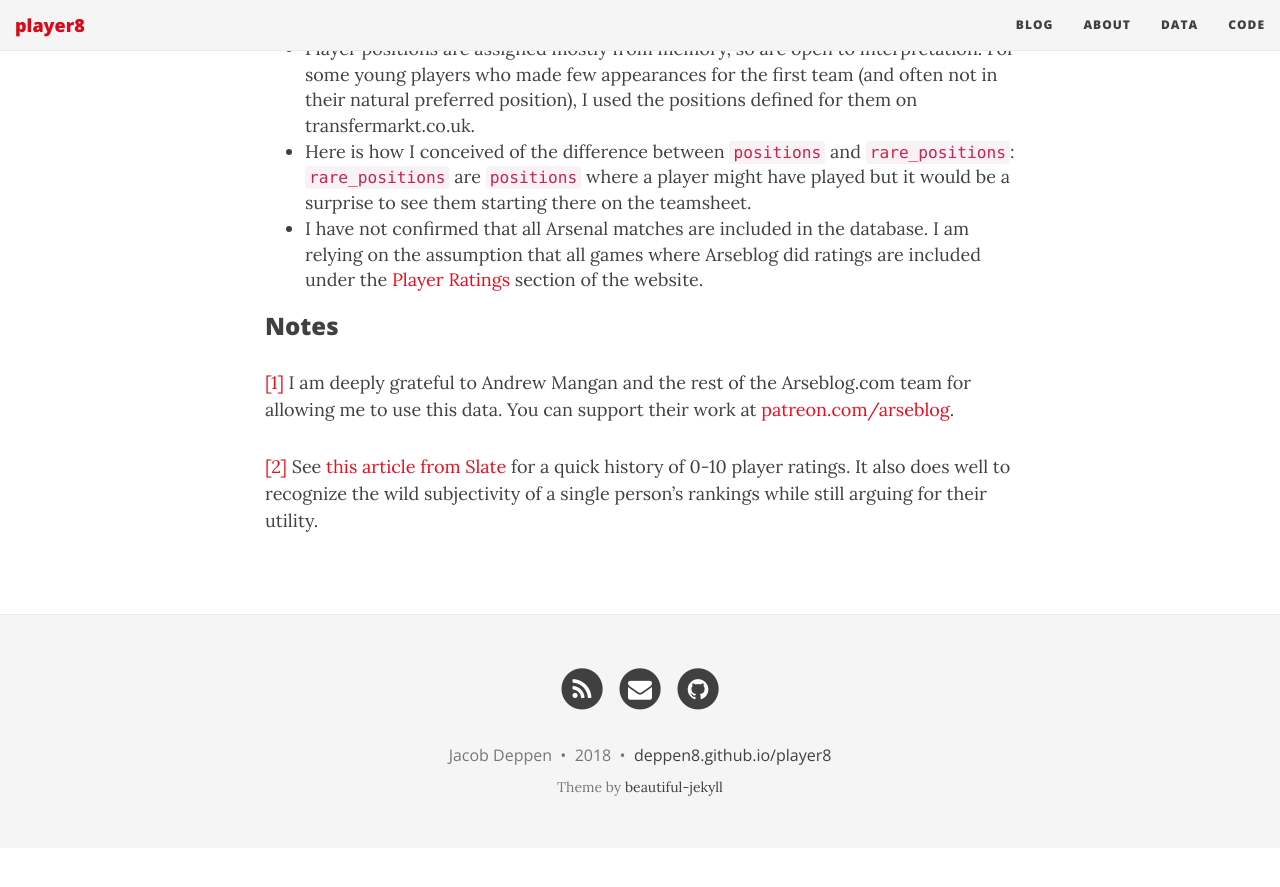
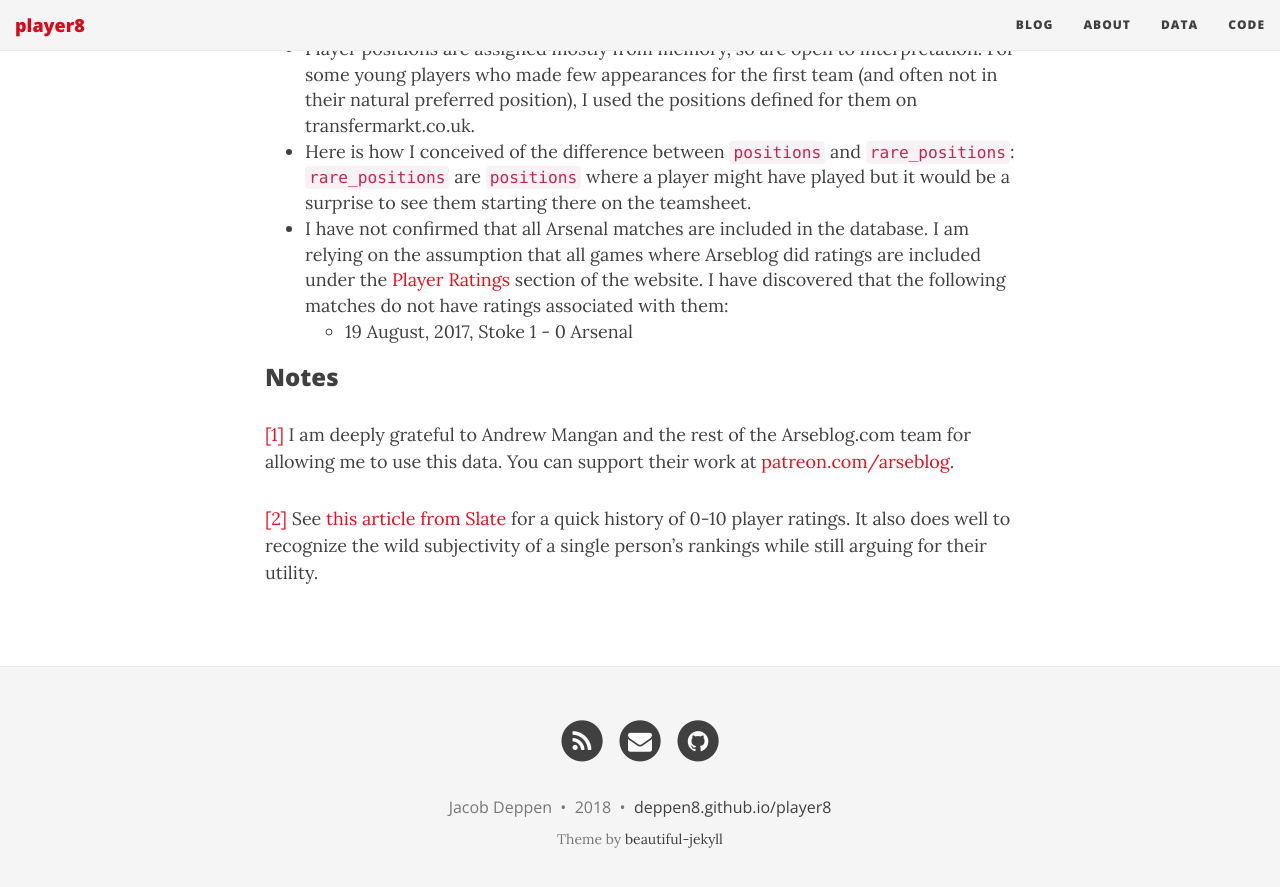
Before and after one commit to deppen8/player8, a Jekyll site: the page built from data.md, in a window 1280 px wide and 900 px high, scrolled down 2197 px. Shown: the top 887 px of the window. Built offline with Jekyll 4.4.1, drawn with Linux system fonts in a browser that asks for light colours; nearby versions of some CDN libraries; before the commit the page ends 3045 px from its top, so only the background shows below that.

```diff
--- a/_config.yml
+++ b/_config.yml
@@ -108,7 +108,7 @@
 # --- Web Statistics Section --- #
 
 # Fill in your Google Analytics ID to track your website using GA
-#google_analytics: ""
+google_analytics: "UA-117265448-1"
 
 # Google Tag Manager ID
 #gtm: ""
--- a/data.md
+++ b/data.md
@@ -43,7 +43,8 @@
 - For players that wore more than one number at Arsenal, I have recorded the most recent number they've worn or the last number they wore before leaving the club. For example, Alexis Sanchez is associated with number 7, not 17.
 - Player positions are assigned mostly from memory, so are open to interpretation. For some young players who made few appearances for the first team (and often not in their natural preferred position), I used the positions defined for them on transfermarkt.co.uk.
 - Here is how I conceived of the difference between `positions` and `rare_positions`: `rare_positions` are `positions` where a player might have played but it would be a surprise to see them starting there on the teamsheet.
-- I have not confirmed that all Arsenal matches are included in the database. I am relying on the assumption that all games where Arseblog did ratings are included under the [Player Ratings](https://news.arseblog.com/category/players/player-ratings/) section of the website.
+- I have not confirmed that all Arsenal matches are included in the database. I am relying on the assumption that all games where Arseblog did ratings are included under the [Player Ratings](https://news.arseblog.com/category/players/player-ratings/) section of the website. I have discovered that the following matches do not have ratings associated with them:
+    - 19 August, 2017, Stoke 1 - 0 Arsenal
 
 ### Notes
 <a name="n1">[1]</a> I am deeply grateful to Andrew Mangan and the rest of the Arseblog.com team for allowing me to use this data. You can support their work at <a href="https://www.patreon.com/arseblog" target="_blank">patreon.com/arseblog</a>.
```
Also changed, not shown: code/arserate.py (+9 -0 lines).
